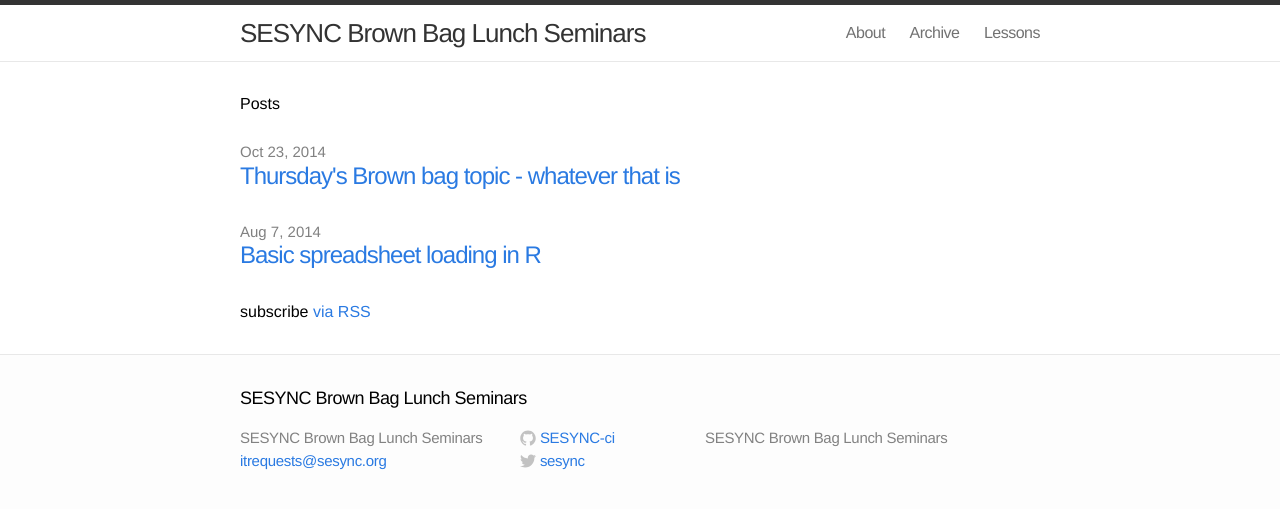
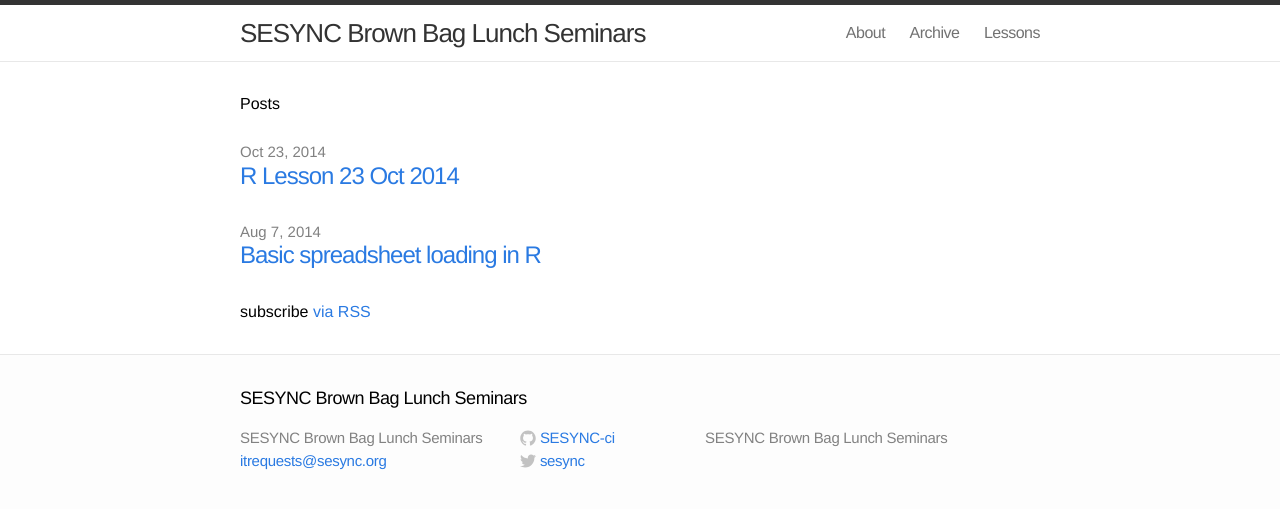
Before and after one commit to SESYNC-ci/brown-bag-lessons, a Jekyll site: the page built from index.html, in a window 1280 px wide. Shown: the top 509 px of the page. Built offline with Jekyll 4.4.1, drawn with Linux system fonts in a browser that asks for light colours; part of the change alters nothing that is shown.

Commit message:
updated thursday lesson w hw

````diff
--- a/_posts/2014-10-23-r-plots.md
+++ b/_posts/2014-10-23-r-plots.md
@@ -1,33 +1,178 @@
 ---
 layout: post
-title:  "Thursday's Brown bag topic - whatever that is"
+title:  "R Lesson 23 Oct 2014"
 date:   2014-10-23
 categories: lessons R
 author: khondula
 ---
 
-This is an R Markdown document. Markdown is a simple formatting syntax for authoring HTML, PDF, and MS Word documents. For more details on using R Markdown see <http://rmarkdown.rstudio.com>.
+![alt text](C:\Users\khondula\Documents\R_Lessons\rstudioSchematic.pdf "Title")
 
-When you click the **Knit** button a document will be generated that includes both content as well as the output of any embedded R code chunks within the document. You can embed an R code chunk like this:
+Review homework assignment
+
+
+```
+################################################################
+####    Part 1:  IMPORTING   ###################################
+################################################################
+# There is a file named "HW1_data.csv" is saved in the nfs/Public-data folder
+# save the file path as a variable using the arrow (<-) notation
+# the file path is: "nfs/Public-data/Ed/HW1_data.csv"
+################################################################
+# your code here:
+
+filename<-"/nfs/public-data/Ed/HW1_data.csv"
+
+
+################################################################
+# import the data file using the read.csv() function
+# name your dataframe something easy to type and remember
+# Remind yourself what the default arguments are for read.csv()
+# with the built-in help: either "?read.csv" or "read."+F1
+################################################################
+# your code here:
+
+read.csv(filename)
+
+
+################################################################
+```
+
 
 {% highlight R %}
-summary(cars)
+################################################################
+# look at some summary information about your data
+# structure
+# dimensions, the number of rows and the number of columns
+# summary
+################################################################
+# your code here:
+
+str(data)
+
+
+################################################################
 {% endhighlight %}
 
 
+################################################################
+# what class of data are in each of the columns? is this what we want?
+# are there any strings you want to import as "NA" ?
+# modify the read.csv function to take the argument na.strings
+#
+################################################################
+
+{% highlight R %}
+
+data<-read.csv(file=filename,
+               na.strings="Dry")
 
 
-```{r}
-summary(cars)
-```
 
-You can also embed plots, for example:
+str(data)
 
-```{r, echo=FALSE}
-plot(cars)
-```
+{% endhighlight %}
 
-Note that the `echo = FALSE` parameter was added to the code chunk to prevent printing of the R code that generated the plot.
+Part 2: Plotting
+
+################################################################
+# Plot a scatterplot showing WVSCI scores (Y) by conductivity (X)
+# pick either spring (columns 3 and 5) or fall values (columns 2 and 4)
+# set y axis limits from 0 to 100
+# set x axis limits from 0 to 2500
+# make x axis label "Conductivity"
+# make y axis label "WVSCI (Fall 2000)"
+# use a color and plotting character other than the default
+# use pch+F1 or ?pch to look at the options
+# make the points a little bit bigger using cex=
+################################################################
+
+{% highlight R %}
+
+plot(y=data$wvsciFall,
+     x=data$condFall,
+     ylim=c(0,100),
+     xlim=c(0,2100),
+     xlab="Conductivity",
+     ylab="WVSCI (Fall 2000)",
+     pch=21,
+     bg="red",
+     cex=1.5)
+
+{% endhighlight %}
+
+################################################################
+# the threshold for biological impairment is at wvsci=68
+# draw a horizontal dashed line on your plot to show that
+################################################################
 
 
+################################################################
+# let's make a plot that shows both the fall and spring data side by side
+
+# par() is the function that controls the plotting region parameters like margins
+# there are many many graphical parameters that you can control
+# use par+F1 or ?par to read about it in the help window
+# we're going to use mfrow, which allows for plotting multiple plots in one layout
+# the argument mfrow takes a vector with the dimensions of rows and columns
+# for example, c(1,2) is 1 row, 2 columns
+################################################################
+
+{% highlight R %}
+
+par(mfrow=c(1,2))
+
+{% endhighlight %}
+
+################################################################
+# nothing happens when you run this command, but you will notice it once you draw a plot
+# draw the same plot you had before and see that it takes up half of the plotting region
+################################################################
+
+{% highlight R %}
+
+plot(y=data$wvsciFall,
+     x=data$condFall,
+     ylim=c(0,100),
+     xlim=c(0,2100),
+     xlab="Conductivity",
+     ylab="WVSCI (Fall 2000)",
+     pch=21,
+     bg="red",
+     cex=1.5)
+
+
+{% endhighlight %}
+
+![alt text](http://rgraphics.limnology.wisc.edu/images/miscellaneous/pch.png "Title")
+
+{% highlight R %}
+
+plot(y=data[,3],
+     x=data[,5],
+     ylim=c(0,100),
+     xlim=c(0,2100),
+     xlab="Conductivity",
+     ylab="WVSCI (Spring 2001)",
+     pch=21,
+     bg="green",
+     cex=1.5)
+
+{% endhighlight %}
+
+################################################################
+# now instead of using plot(), use points() to add new data to the same plot
+# points takes many of the same arguments as plot: x and y values, pch, cex, col
+################################################################
+
+{% highlight R %}
+
+points(x=data[,5],
+       y=data[,3],
+       bg="green",
+       pch=21,
+       cex=1.5)
+
+{% endhighlight %}
+
 * [Guides and Tutorials](https://collab.sesync.org/sites/support)
````
